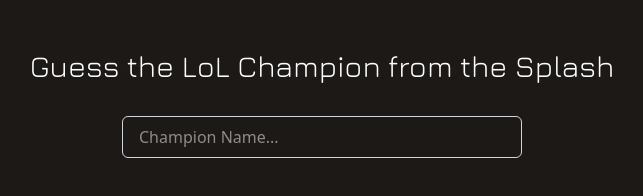
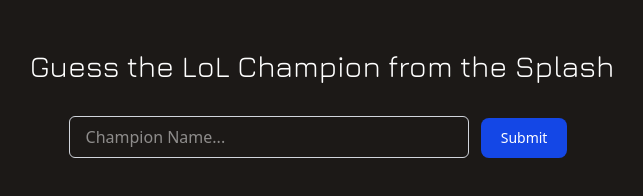
Before and after one commit to FrankSauve/lol-splash-guesser, a plain HTML site: page index.html in a window 1280 px wide. Shown: the whole page, without its empty margins (318-961 px from the left). Drawn offline with nearby package versions, Linux system fonts and the light colour scheme; no server answers.

Commit message:
Add submit button

```diff
--- a/index.html
+++ b/index.html
@@ -18,13 +18,17 @@
         <img id="splash" src="" alt="">
 
         <div class="inline-block">
+            <div class="flex">
                 <form id="answer-form">
                     <input id="answer" type="text" placeholder="Champion Name..."
                         class="w-100 mt-4 px-4 py-2 border border-gray-300 rounded-md focus:outline-none focus:ring focus:border-blue-500 text-white">
                     <div id="autocomplete-list"
                         class="max-w-100 absolute mt-1 w-full bg-white border border-gray-200 rounded-lg shadow-lg max-h-60 overflow-y-auto hidden">
                     </div>
+                    <button type="submit"
+                        class="mx-2 text-white bg-blue-700 hover:bg-blue-800 focus:ring-4 focus:ring-blue-300 font-medium rounded-lg text-sm px-5 py-2.5 me-2 mb-2 dark:bg-blue-600 dark:hover:bg-blue-700 focus:outline-none dark:focus:ring-blue-800">Submit</button>
                 </form>
+            </div>
             <p id="streak" class="text-white text-xl m-4 my-5"></p>
         </div>
 
```
Lines whose indentation alone changed are shown as unchanged.
